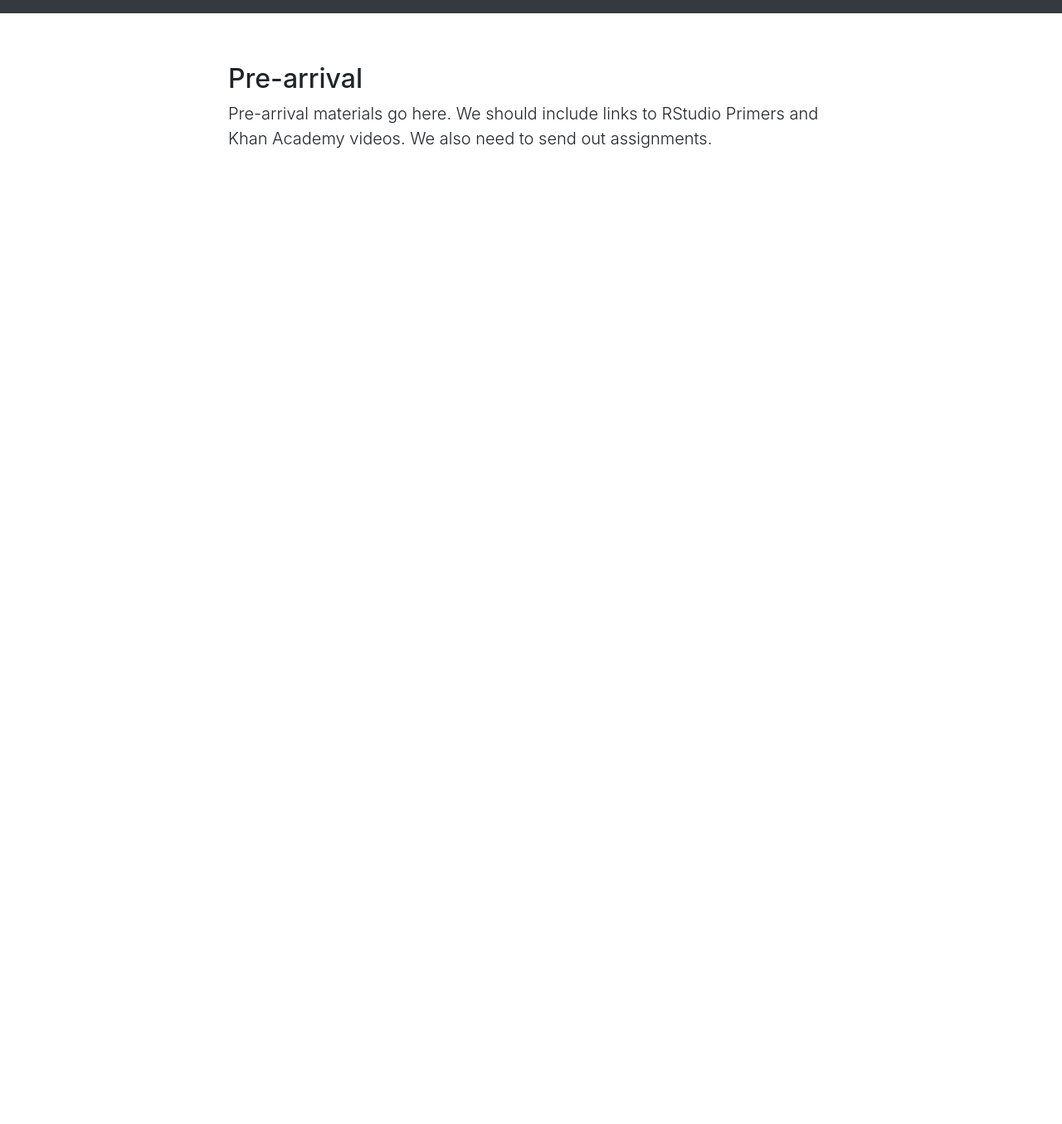
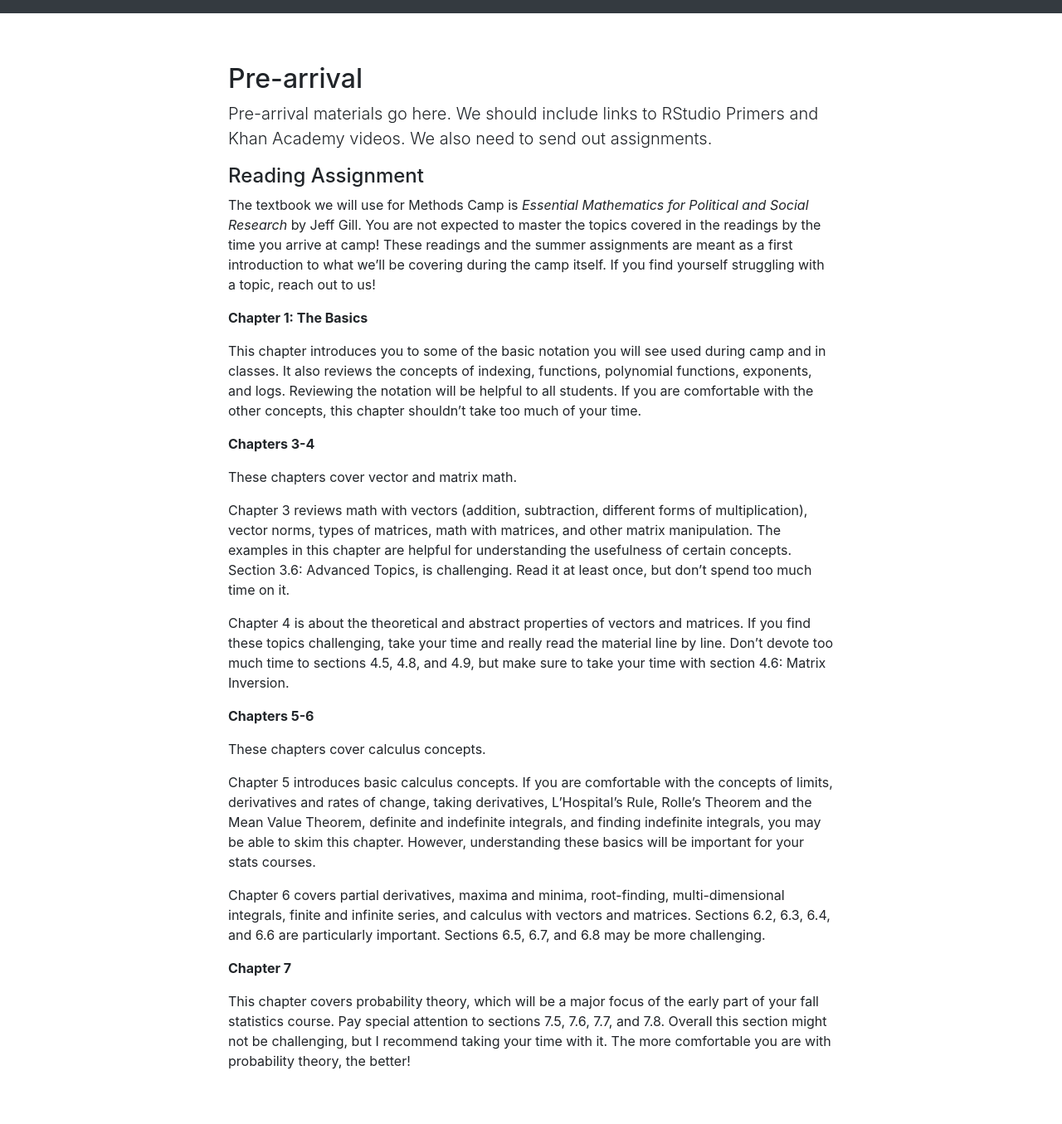
Before and after one commit to bstewart/princeton_methods_camp, a Jekyll site: the page built from pre-arrival.md, in a window 1280 px wide. Shown: the whole page at 83% size. Built offline with Jekyll 4.4.1, drawn with Linux system fonts in a browser that asks for light colours; our own code applies the rules of GitHub Pages for plain Markdown files; before the commit the page ends 900 px from its top, so only the background shows below that.

Commit message:
Updated camp, pre-arrival sections

```diff
--- a/pre-arrival.md
+++ b/pre-arrival.md
@@ -1,3 +1,31 @@
 ## Pre-arrival
 
 Pre-arrival materials go here. We should include links to RStudio Primers and Khan Academy videos. We also need to send out assignments.
+
+#### Reading Assignment
+
+The textbook we will use for Methods Camp is *Essential Mathematics for Political and Social Research* by Jeff Gill. You are not expected to master the topics covered in the readings by the time you arrive at camp! These readings and the summer assignments are meant as a first introduction to what we'll be covering during the camp itself. If you find yourself struggling with a topic, reach out to us!
+
+**Chapter 1: The Basics**
+
+This chapter introduces you to some of the basic notation you will see used during camp and in classes. It also reviews the concepts of indexing, functions, polynomial functions, exponents, and logs. Reviewing the notation will be helpful to all students. If you are comfortable with the other concepts, this chapter shouldn’t take too much of your time.
+
+**Chapters 3-4**
+
+These chapters cover vector and matrix math.
+
+Chapter 3 reviews math with vectors (addition, subtraction, different forms of multiplication), vector norms, types of matrices, math with matrices, and other matrix manipulation. The examples in this chapter are helpful for understanding the usefulness of certain concepts. Section 3.6: Advanced Topics, is challenging. Read it at least once, but don’t spend too much time on it.
+
+Chapter 4 is about the theoretical and abstract properties of vectors and matrices. If you find these topics challenging, take your time and really read the material line by line. Don’t devote too much time to sections 4.5, 4.8, and 4.9, but make sure to take your  time with section 4.6: Matrix Inversion.
+
+**Chapters 5-6**
+
+These chapters cover calculus concepts.
+
+Chapter 5 introduces basic calculus concepts. If you are comfortable with the concepts of limits, derivatives and rates of change, taking derivatives, L’Hospital’s Rule, Rolle’s Theorem and the Mean Value Theorem, definite and indefinite integrals, and finding indefinite integrals, you may be able to skim this chapter. However, understanding these basics will be important for your stats courses.
+
+Chapter 6 covers partial derivatives, maxima and minima, root-finding, multi-dimensional integrals, finite and infinite series, and calculus with vectors and matrices. Sections 6.2, 6.3, 6.4, and 6.6 are particularly important. Sections 6.5, 6.7, and 6.8 may be more challenging.
+
+**Chapter 7**
+
+This chapter covers probability theory, which will be a major focus of the early part of your fall statistics course. Pay special attention to sections 7.5, 7.6, 7.7, and 7.8. Overall this section might not be challenging, but I recommend taking your time with it. The more comfortable you are with probability theory, the better!
```
Also changed, not shown: camp.md (+2 -0 lines).
